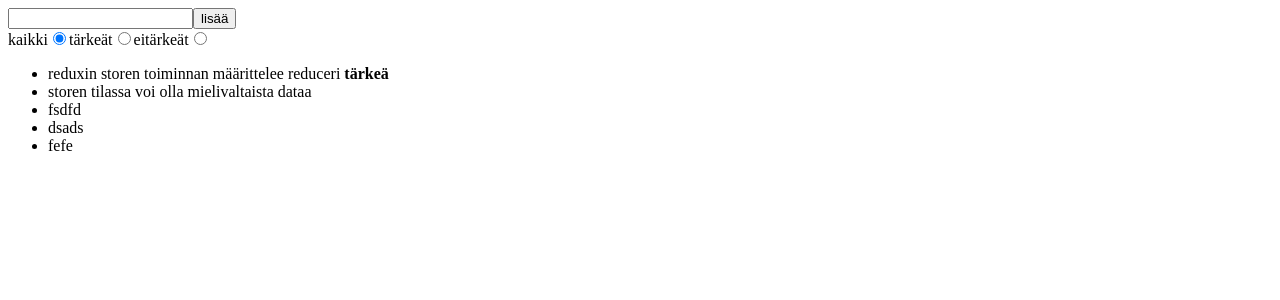
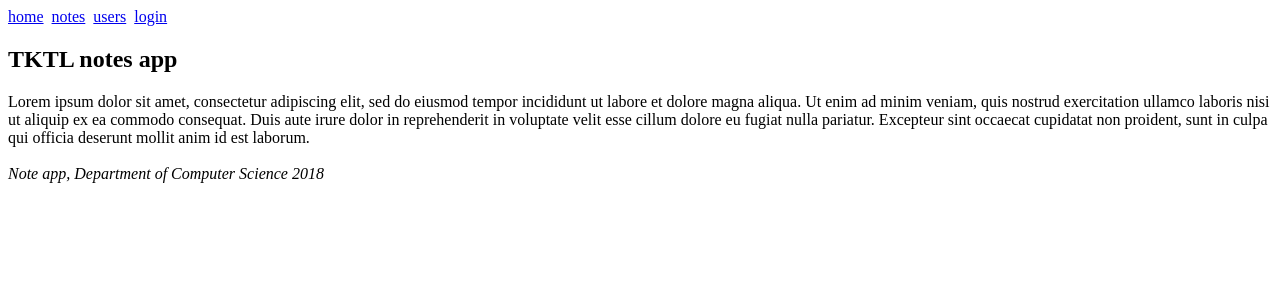
Before and after one commit to SimoAntikainen/HYmoocPart5, a React (Create React App) app in the folder redux-notes/: page / in a window 1280 px wide. Shown: the top 300 px of the page. Built offline with nearby package versions, Linux system fonts and the light colour scheme; data requests are answered from the project's data file.

Commit message:
more tutorial

```diff
--- a/redux-notes/db.json
+++ b/redux-notes/db.json
@@ -11,19 +11,14 @@
       "id": 2
     },
     {
-      "content": "fsdfd",
+      "content": "dasdsa",
       "important": false,
       "id": 3
     },
     {
-      "content": "dsads",
+      "content": "adsadas",
       "important": false,
       "id": 4
-    },
-    {
-      "content": "fefe",
-      "important": false,
-      "id": 5
     }
   ]
 }
--- a/redux-notes/package.json
+++ b/redux-notes/package.json
@@ -9,8 +9,10 @@
     "react": "^16.2.0",
     "react-dom": "^16.2.0",
     "react-redux": "^5.0.6",
+    "react-router-dom": "^4.3.1",
     "react-scripts": "1.1.0",
     "redux": "^3.7.2",
+    "redux-devtools-extension": "^2.13.5",
     "redux-thunk": "^2.3.0"
   },
   "scripts": {
--- a/redux-notes/src/App.js
+++ b/redux-notes/src/App.js
@@ -1,15 +1,158 @@
 import React from 'react'
+import {
+  BrowserRouter as Router,
+  Route, Link, Redirect
+} from 'react-router-dom'
+
+const Home = () => (
+  <div>
+    <h2>TKTL notes app</h2>
+
+    Lorem ipsum dolor sit amet, consectetur adipiscing elit, sed do eiusmod tempor incididunt ut labore et dolore magna aliqua. Ut enim ad minim veniam, quis nostrud exercitation ullamco laboris nisi ut aliquip ex ea commodo consequat. Duis aute irure dolor in reprehenderit in voluptate velit esse cillum dolore eu fugiat nulla pariatur. Excepteur sint occaecat cupidatat non proident, sunt in culpa qui officia deserunt mollit anim id est laborum.
+  </div>
+)
+
+const Note = ({note}) => {
+  return(
+  <div>
+    <h2>{note.content}</h2>
+    <div>{note.user}</div>
+    <div><strong>{note.important? 'tärkeä' : ''}</strong></div>
+  </div>
+)}
+
+const Notes = ({notes}) => (
+  <div>
+    <h2>Notes</h2>
+    <ul>
+      {notes.map(note=>
+        <li key={note.id}>
+          <Link to={`/notes/${note.id}`}>{note.content}</Link>
+        </li>
+      )}
+    </ul>
+  </div>
+)
+
+const Users = ({notes}) => (
+  <div>
+    <h2>TKTL notes app</h2>
+    <ul>
+      <li>Matti Luukkainen</li>
+      <li>Juha Tauriainen</li>
+      <li>Arto Hellas</li>
+    </ul>
+  </div>
+)
+
+const Login = ({onLogin, history}) => {
+  const onSubmit = (event) => {
+    event.preventDefault()
+    onLogin('mluukkai')
+    history.push('/')
+  }
+  return (
+  <div>
+    <h2>login</h2>
+    <form onSubmit={onSubmit}>
+      <div>
+        username: <input />
+      </div>
+      <div>
+        password: <input type='password'/>
+      </div>
+      <button type="submit">login</button>
+    </form>
+  </div>
+)}
+
+class App extends React.Component {
+  constructor() {
+    super()
+    this.state = {
+      notes: [
+        {
+          id: 1,
+          content: 'HTML on helppoa',
+          important: true,
+          user: 'Matti Luukkainen'
+        },
+        {
+          id: 2,
+          content: 'Selain pystyy suorittamaan vain javascriptiä',
+          important: false,
+          user: 'Matti Luukkainen'
+        },
+        {
+          id: 3,
+          content: 'HTTP-protokollan tärkeimmät metodit ovat GET ja POST',
+          important: true,
+          user: 'Arto Hellas'
+        }
+      ],
+      user: null
+    }
+  }
+
+  login = (user) => {
+    this.setState({user})
+  }
+
+  render() {
+    const noteById = (id) =>
+      this.state.notes.find(note => note.id === Number(id))
+
+    return (
+      <div>
+        <Router>
+          <div>
+            <div>
+              <Link to="/">home</Link> &nbsp;
+              <Link to="/notes">notes</Link> &nbsp;
+              <Link to="/users">users</Link> &nbsp;
+              {this.state.user
+                ? <em>{this.state.user} logged in</em>
+                : <Link to="/login">login</Link>
+              }
+            </div>
+
+            <Route exact path="/" render={() => <Home />} />
+            <Route exact path="/notes" render={() => <Notes notes={this.state.notes}/>} />
+            <Route exact path="/notes/:id" render={({match}) =>
+              <Note note={noteById(match.params.id)} />}
+            />
+            <Route path="/users" render={() =>
+              this.state.user
+                ? <Users />
+                : <Redirect to="/login" />
+              }/>
+            <Route path="/login" render={({history}) =>
+              <Login history={history} onLogin={this.login}/>}
+            />
+          </div>
+        </Router>
+        <div>
+          <br />
+          <em>Note app, Department of Computer Science 2018</em>
+        </div>
+      </div>
+    );
+  }
+}
+
+export default App
+
+/** Redux part 6.6
+ import React from 'react'
 import NoteForm from './components/NoteForm.js'
 import NoteList from './components/NoteList.js'
 import VisibilityFilter from './components/VisibilityFilter'
 import { connect } from 'react-redux'
-import { noteInitialization } from './reducers/noteReducer'
-import noteService from './services/notes'
+import { initializeNotes } from './reducers/noteReducer'
 
 class App extends React.Component {
-  componentDidMount = async () => {
-    const notes = await noteService.getAll()
-    this.props.noteInitialization(notes)
+  componentWillMount() {
+    this.props.initializeNotes()
   }
 
   render() {
@@ -25,5 +168,6 @@ class App extends React.Component {
 
 export default connect(
   null,
-  { noteInitialization }
+  { initializeNotes }
 )(App)
+ */
--- a/redux-notes/src/components/NoteForm.js
+++ b/redux-notes/src/components/NoteForm.js
@@ -1,9 +1,32 @@
 import React from 'react'
-import { noteCreation } from './../reducers/noteReducer'
+import { createNew } from './../reducers/noteReducer'
 import { connect } from 'react-redux'
-import noteService from '../services/notes'
 
 class NoteForm extends React.Component {
+
+  addNote = async (event) => {
+    event.preventDefault()
+    const content = event.target.note.value
+    event.target.note.value = ''
+    this.props.createNew(content)
+  }
+
+  render() {
+    return (
+      <form onSubmit={this.addNote}>
+        <input name="note" />
+        <button>lisää</button>
+      </form>
+    )
+  }
+}
+
+export default connect(
+  null,
+  { createNew }
+)(NoteForm)
+
+/**class NoteForm extends React.Component {
 
   addNote = async (event) => {
     event.preventDefault()
@@ -26,7 +49,7 @@ class NoteForm extends React.Component {
 export default connect(
   null,
   { noteCreation }
-)(NoteForm)
+)(NoteForm)**/
 
 /**import React from 'react'
 import PropTypes from 'prop-types'
--- a/redux-notes/src/components/NoteList.js
+++ b/redux-notes/src/components/NoteList.js
@@ -1,8 +1,7 @@
 import React from 'react'
-//import PropTypes from 'prop-types'
-import { importanceToggling } from './../reducers/noteReducer'
+import { connect } from 'react-redux'
+import { toggleImportance } from './../reducers/noteReducer'
 import Note from './Note'
-import { connect } from 'react-redux'
 
 const NoteList = (props) => (
   <ul>
@@ -10,22 +9,12 @@ const NoteList = (props) => (
       <Note
         key={note.id}
         note={note}
-        handleClick={() => props.importanceToggling(note.id)}
+        handleClick={() => props.toggleImportance(note)}
       />
     )}
   </ul>
 )
 
-/**NoteList.contextTypes = {
-  store: PropTypes.object
-}**/
-
-/**const mapStateToProps = (state) => {
-  return {
-    notes: state.notes,
-    filter: state.filter
-  }
-}**/
 const notesToShow = (notes, filter) => {
   if (filter === 'ALL') {
     return notes
@@ -41,15 +30,7 @@ const mapStateToProps = (state) => {
   }
 }
 
-const mapDispatchToProps = {
-  importanceToggling
-}
-
-const ConnectedNoteList = connect(
+export default connect(
   mapStateToProps,
-  mapDispatchToProps
+  { toggleImportance }
 )(NoteList)
-
-export default ConnectedNoteList
-
-//export default NoteList
--- a/redux-notes/src/index.js
+++ b/redux-notes/src/index.js
@@ -1,25 +1,12 @@
 import React from 'react'
 import ReactDOM from 'react-dom'
-import { createStore, combineReducers } from 'redux'
 import { Provider } from 'react-redux'
 import App from './App'
-import noteReducer, { noteInitialization } from './reducers/noteReducer'
-import filterReducer from './reducers/filterReducer'
-import noteService from './services/notes'
-
-const reducer = combineReducers({
-  notes: noteReducer,
-  filter: filterReducer
-})
-
-const store = createStore(reducer)
-
-
-
-console.log(store.getState())
+import store from './store'
 
 ReactDOM.render(
   <Provider store={store}>
     <App />
   </Provider>,
-  document.getElementById('root'))
+  document.getElementById('root')
+)
--- a/redux-notes/src/reducers/noteReducer.js
+++ b/redux-notes/src/reducers/noteReducer.js
@@ -1,46 +1,55 @@
-const initalState = [
-  { content: 'reduxin storen toiminnan määrittelee reduceri', important: true, id: 1 },
-  { content: 'storen tilassa voi olla mielivaltaista dataa', important: false, id: 2 }
-]
+import noteService from '../services/notes'
 
 const noteReducer = (state = [], action) => {
   console.log('ACTION: ', action)
   switch (action.type) {
   case 'NEW_NOTE':
     return [...state, action.data]
-  case 'INIT_NOTES':
-    return action.data
   case 'TOGGLE_IMPORTANCE': {
     const id = action.data.id
     const noteToChange = state.find(n => n.id === id)
     const changedNote = { ...noteToChange, important: !noteToChange.important }
     return state.map(note => note.id !== id ? note : changedNote )
   }
+  case 'INIT_NOTES':
+    return action.data
   default:
     return state
   }
 }
 
-const generateId = () => Number((Math.random() * 1000000).toFixed(0))
-
-export const noteCreation = (data) => {
-  return {
-    type: 'NEW_NOTE',
-    data
+export const initializeNotes = () => {
+  return async (dispatch) => {
+    const notes = await noteService.getAll()
+    dispatch({
+      type: 'INIT_NOTES',
+      data: notes
+    })
   }
 }
 
-export const noteInitialization = (data) => {
-  return {
-    type: 'INIT_NOTES',
-    data
+export const createNew = (content) => {
+  return async (dispatch) => {
+    const newNote = await noteService.createNew(content)
+    dispatch({
+      type: 'NEW_NOTE',
+      data: newNote
+    })
   }
 }
 
-export const importanceToggling = (id) => {
-  return {
-    type: 'TOGGLE_IMPORTANCE',
-    data: { id }
+export const toggleImportance = (note) => {
+  return async (dispatch) => {
+    const changedNote = {
+      content: note.content,
+      importance: !note.importance
+    }
+
+    await noteService.createNew(note.id, changedNote)
+    dispatch({
+      type: 'TOGGLE_IMPORTANCE',
+      data: { id: note.id },
+    })
   }
 }
 
--- a/redux-notes/src/services/notes.js
+++ b/redux-notes/src/services/notes.js
@@ -8,7 +8,7 @@ const getAll = async () => {
 }
 
 const createNew = async (content) => {
-  const response = await axios.post(url, { content, important: false})
+  const response = await axios.post(url, { content, important: false })
   return response.data
 }
 
--- /dev/null
+++ b/redux-notes/src/store.js
@@ -0,0 +1,20 @@
+import { createStore, combineReducers, applyMiddleware } from 'redux'
+import thunk from 'redux-thunk'
+import { composeWithDevTools } from 'redux-devtools-extension'
+
+import noteReducer from './reducers/noteReducer'
+import filterReducer from './reducers/filterReducer'
+
+const reducer = combineReducers({
+  notes: noteReducer,
+  filter: filterReducer
+})
+
+const store = createStore(
+  reducer,
+  composeWithDevTools(
+    applyMiddleware(thunk)
+  )
+)
+
+export default store
```
Also changed, not shown: 1 other file (tests, documents, lock files or other folders).
